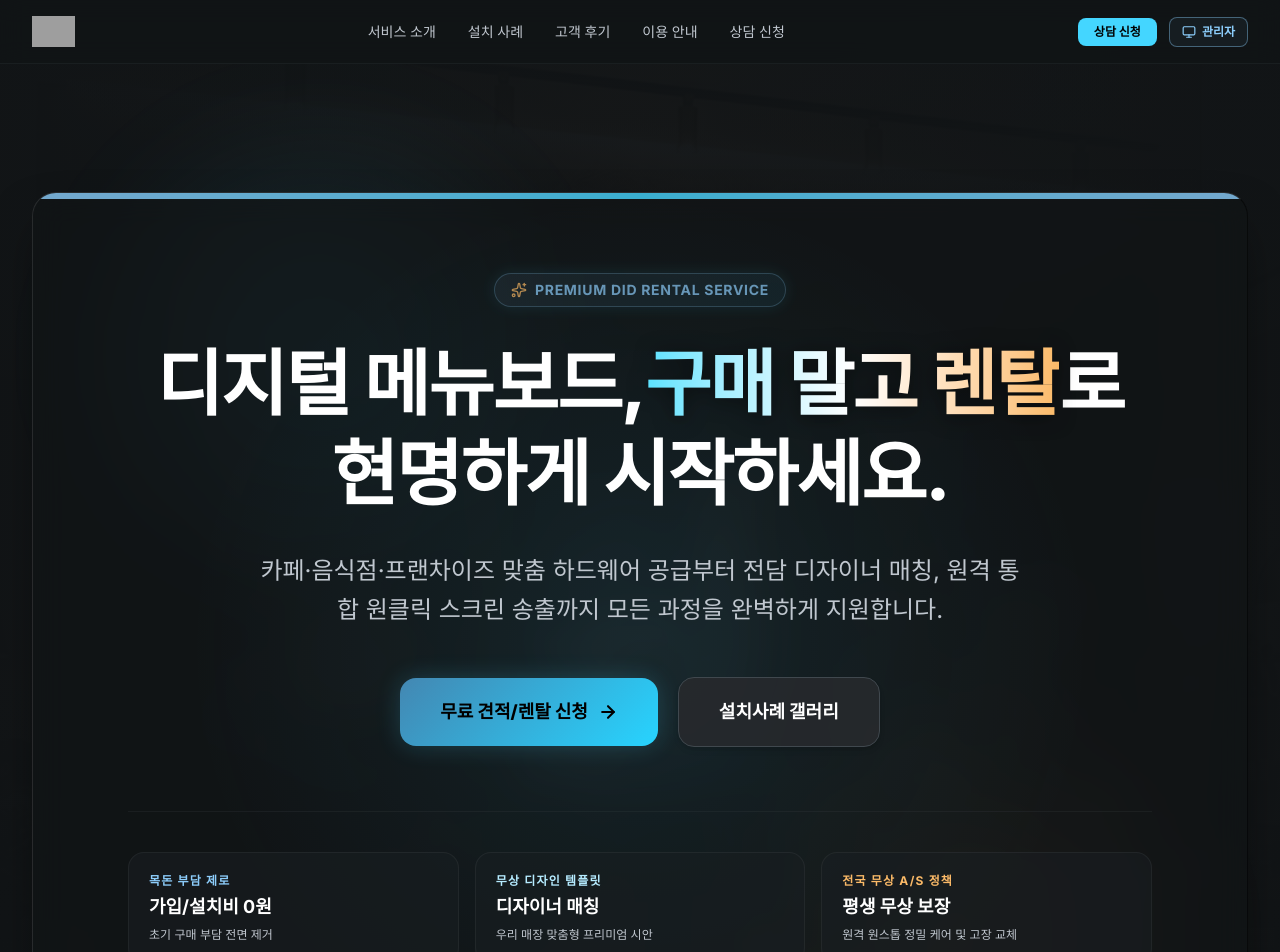
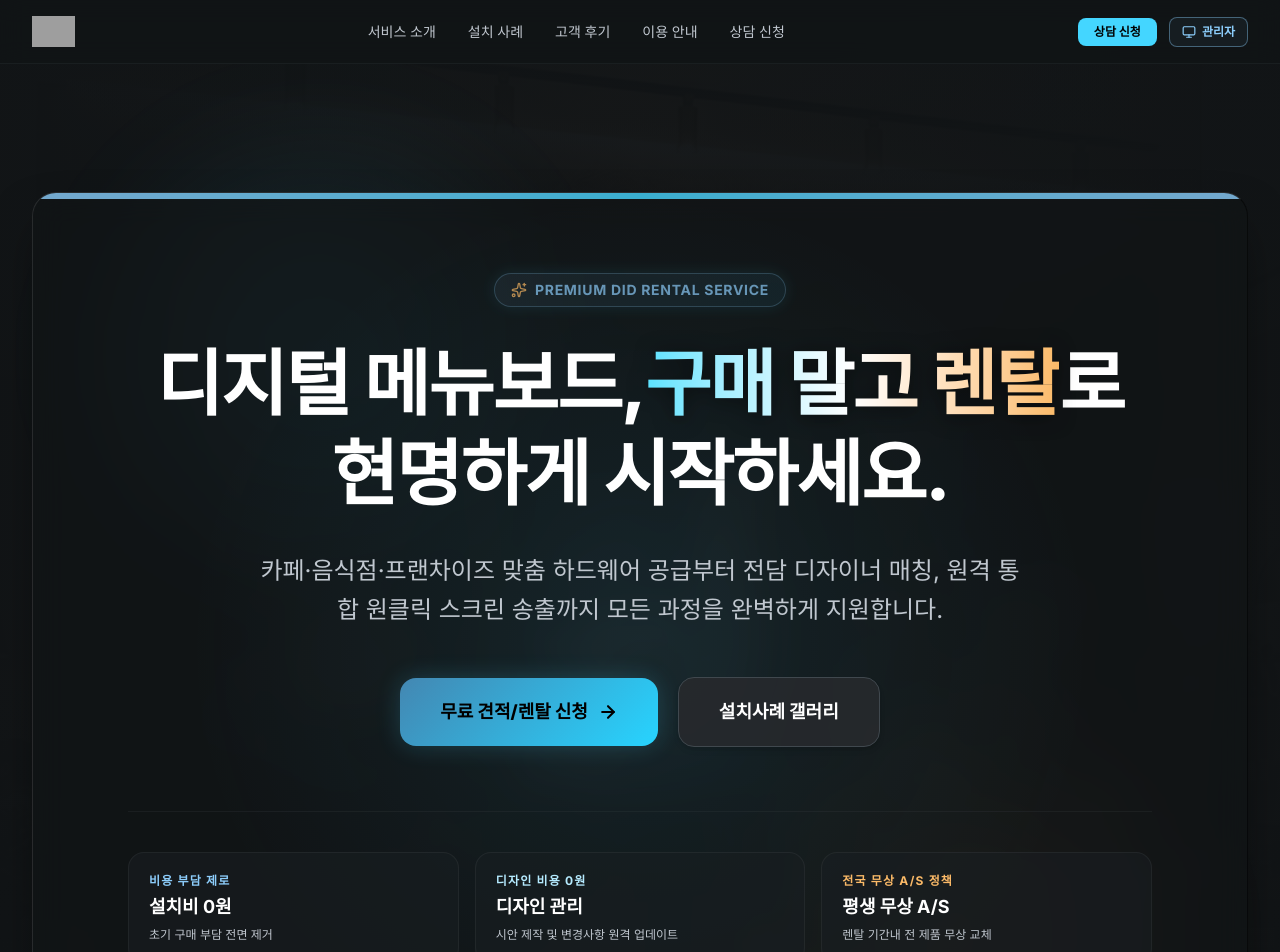
Before and after one commit to DIDSYSTEM/digital-menuboard-rental-Landing-Page, a React (Vite) app: page / in a window 1280 px wide. Shown: the top 952 px of the page. Built offline with nearby package versions, Linux system fonts and the light colour scheme; grey boxes are pictures that could not be loaded.

Commit message:
feat(ClientHome): update benefit section copy and stats
Refine service benefit descriptions for clarity and update the installed store count to maintain accurate marketing metrics.

```diff
--- a/src/components/ClientHome.tsx
+++ b/src/components/ClientHome.tsx
@@ -461,20 +461,20 @@ export default function ClientHome({ cases, onAddInquiry, onNavigateToAdmin }: C
               >
                 {[
                   {
-                    title: '가입/설치비 0원',
+                    title: '설치비 0원',
                     desc: '초기 구매 부담 전면 제거',
-                    highlight: '목돈 부담 제로',
+                    highlight: '비용 부담 제로',
                     color: 'text-primary'
                   },
                   {
-                    title: '디자이너 매칭',
-                    desc: '우리 매장 맞춤형 프리미엄 시안',
-                    highlight: '무상 디자인 템플릿',
+                    title: '디자인 관리',
+                    desc: '시안 제작 및 변경사항 원격 업데이트',
+                    highlight: '디자인 비용 0원',
                     color: 'text-secondary-fixed'
                   },
                   {
-                    title: '평생 무상 보장',
-                    desc: '원격 원스톱 정밀 케어 및 고장 교체',
+                    title: '평생 무상 A/S',
+                    desc: '렌탈 기간내 전 제품 무상 교체',
                     highlight: '전국 무상 A/S 정책',
                     color: 'text-[#fbba68]'
                   }
@@ -506,7 +506,7 @@ export default function ClientHome({ cases, onAddInquiry, onNavigateToAdmin }: C
                 <div className="hidden sm:block text-outline-variant">|</div>
                 <div>누적 만족도 <span className="text-white font-bold">99.4%</span></div>
                 <div className="hidden sm:block text-outline-variant">|</div>
-                <div>설치 점포 <span className="text-[#fbba68] font-bold">1,850+ 매장 돌파</span></div>
+                <div>설치 점포 <span className="text-[#fbba68] font-bold">850+ 매장 돌파</span></div>
                 <div className="hidden sm:block text-outline-variant">|</div>
                 <div>평균 견적 피드백 <span className="text-primary font-bold">15분 이내 완료</span></div>
               </motion.div>
```
